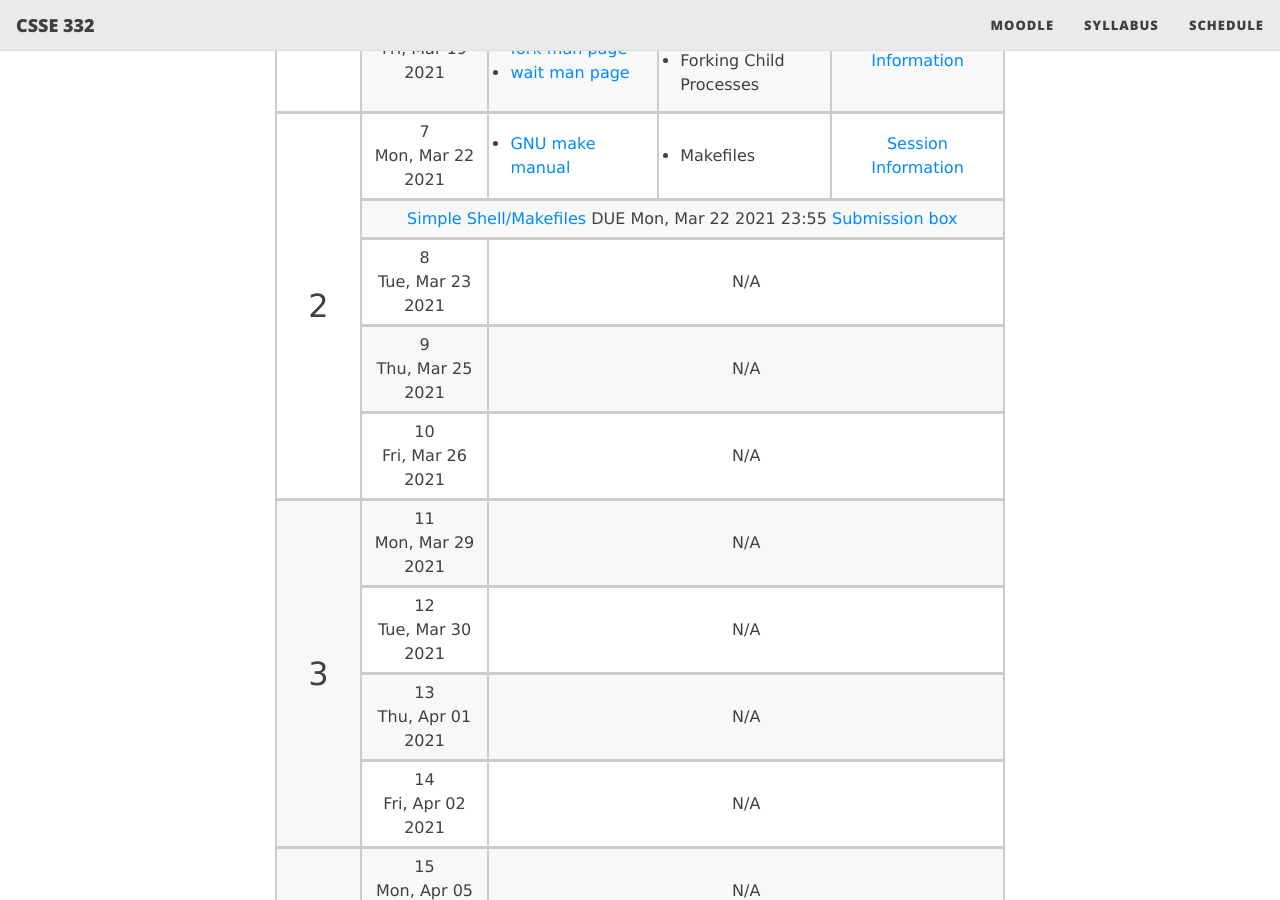
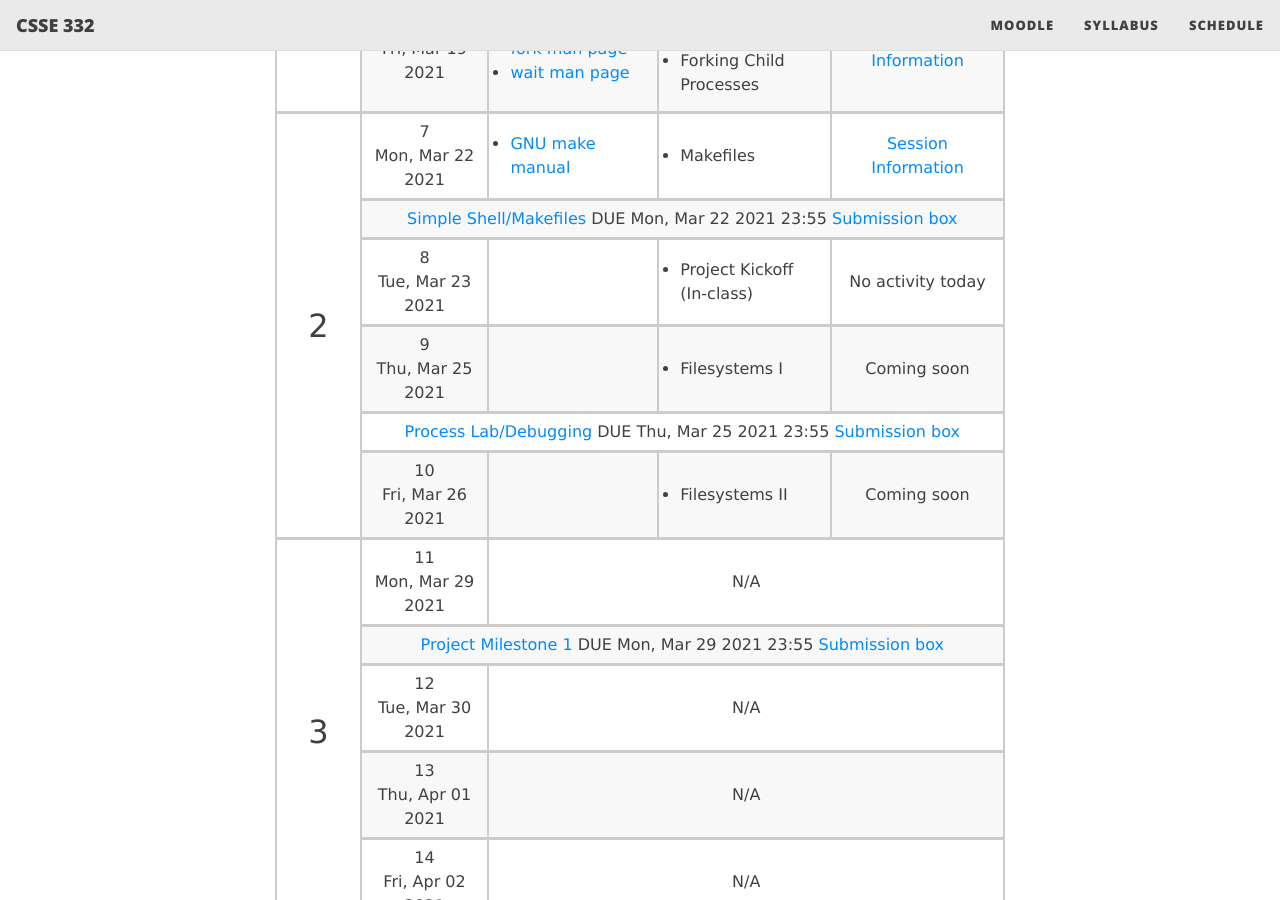
Before and after one commit to RHIT-CSSE/csse332, a Jekyll site: the page built from schedule.md, in a window 1280 px wide and 900 px high, scrolled down 1191 px. Built offline with Jekyll 4.4.1, drawn with Linux system fonts in a browser that asks for light colours; nearby versions of some CDN libraries.

```diff
--- a/_data/assignments.csv
+++ b/_data/assignments.csv
@@ -4,8 +4,8 @@ Linux Install,01_linux_install,2021-03-11 23:55:00,,[Submission box](https://moo
 Userspace Threads,01_userspace_thread_1,2021-03-15 23:55:00,niey,[Submission box](https://moodle.rose-hulman.edu/mod/assign/view.php?id=2708043)
 ADVANCED Userspace Threads With Preemption,02_userspace_thread_2,2021-03-18 23:55:00,wangj14,[Submission box](https://moodle.rose-hulman.edu/mod/assign/view.php?id=2708046)
 Simple Shell/Makefiles,03_simple_shell,2021-03-22 23:55:00,,[Submission box](https://moodle.rose-hulman.edu/mod/assign/view.php?id=2708049)
-# BareMetalOs InputOutput,BareMetalOS/InputOutput,2020-12-14 23:55:00,meinzecp,https://moodle.rose-hulman.edu/mod/assign/view.php?id=2424224
-# Process Lab/Debugging,ProcessLab,2020-12-17 23:55:00,meinzecp,https://moodle.rose-hulman.edu/mod/assign/view.php?id=2423919
+Process Lab/Debugging,04_process_lab,2021-03-25 23:55:00,,[Submission box](https://moodle.rose-hulman.edu/mod/assign/view.php?id=2708055)
+Project Milestone 1,05_milestone1,2021-03-29 23:55:00,,[Submission box](https://moodle.rose-hulman.edu/mod/assign/view.php?id=2708256)
 # ADVANCED Ext2 Filesystem,ext2,2020-12-21 23:55:00,wangj14,https://moodle.rose-hulman.edu/mod/assign/view.php?id=2423914
 # Course Survey,,2020-12-31 23:55:00,,https://moodle.rose-hulman.edu/mod/questionnaire/view.php?id=2459339
 # CPU Scheduling,,2021-01-06 23:55:00,,https://moodle.rose-hulman.edu/mod/quiz/view.php?id=2423924
--- a/schedule.md
+++ b/schedule.md
@@ -129,7 +129,7 @@ title: Class Schedule
 <a href="{{ site.baseurl }}/sessions/06_session6/"> Session Information </a></td>
 </tr>
 <tr>
-<td rowspan="5" markdown="span" style="font-size:xx-large;"><a name="w2">2</a></td>
+<td rowspan="6" markdown="span" style="font-size:xx-large;"><a name="w2">2</a></td>
 <td markdown="span">
 7 <br/> Mon, Mar 22 2021</td>
 <td markdown="span" style="text-align:left">
@@ -150,24 +150,52 @@ title: Class Schedule
 <tr>
 <td markdown="span">
 8 <br/> Tue, Mar 23 2021</td>
-<td markdown="span" colspan="3">N/A</td>
+<td markdown="span">
+</td>
+<td markdown="span" style="text-align:left">
+{::nomarkdown}<ul style="margin:0;padding:.5rem">
+<li> Project Kickoff (In-class) </li>
+</ul>{:/}
+</td>
+<td markdown="span">
+No activity today</td>
 </tr>
 <tr>
 <td markdown="span">
 9 <br/> Thu, Mar 25 2021</td>
-<td markdown="span" colspan="3">N/A</td>
+<td markdown="span">
+</td>
+<td markdown="span" style="text-align:left">
+{::nomarkdown}<ul style="margin:0;padding:.5rem">
+<li> Filesystems I </li>
+</ul>{:/}
+</td>
+<td markdown="span">
+Coming soon</td>
 </tr>
+<tr>
+<td markdown="span" colspan="4"> [Process Lab/Debugging]({{ site.baseurl }}/docs/04_process_lab) DUE Thu, Mar 25 2021 23:55 [Submission box](https://moodle.rose-hulman.edu/mod/assign/view.php?id=2708055)</td></tr>
 <tr>
 <td markdown="span">
 10 <br/> Fri, Mar 26 2021</td>
-<td markdown="span" colspan="3">N/A</td>
+<td markdown="span">
+</td>
+<td markdown="span" style="text-align:left">
+{::nomarkdown}<ul style="margin:0;padding:.5rem">
+<li> Filesystems II </li>
+</ul>{:/}
+</td>
+<td markdown="span">
+Coming soon</td>
 </tr>
 <tr>
-<td rowspan="4" markdown="span" style="font-size:xx-large;"><a name="w3">3</a></td>
+<td rowspan="5" markdown="span" style="font-size:xx-large;"><a name="w3">3</a></td>
 <td markdown="span">
 11 <br/> Mon, Mar 29 2021</td>
 <td markdown="span" colspan="3">N/A</td>
 </tr>
+<tr>
+<td markdown="span" colspan="4"> [Project Milestone 1]({{ site.baseurl }}/docs/05_milestone1) DUE Mon, Mar 29 2021 23:55 [Submission box](https://moodle.rose-hulman.edu/mod/assign/view.php?id=2708256)</td></tr>
 <tr>
 <td markdown="span">
 12 <br/> Tue, Mar 30 2021</td>
```
Also changed, not shown: _data/schedule.yml (+28 -27 lines), docs/04_process_lab.md (added, +1 -0 lines), homeworks/04_process_lab/README.md (+22 -15 lines).
